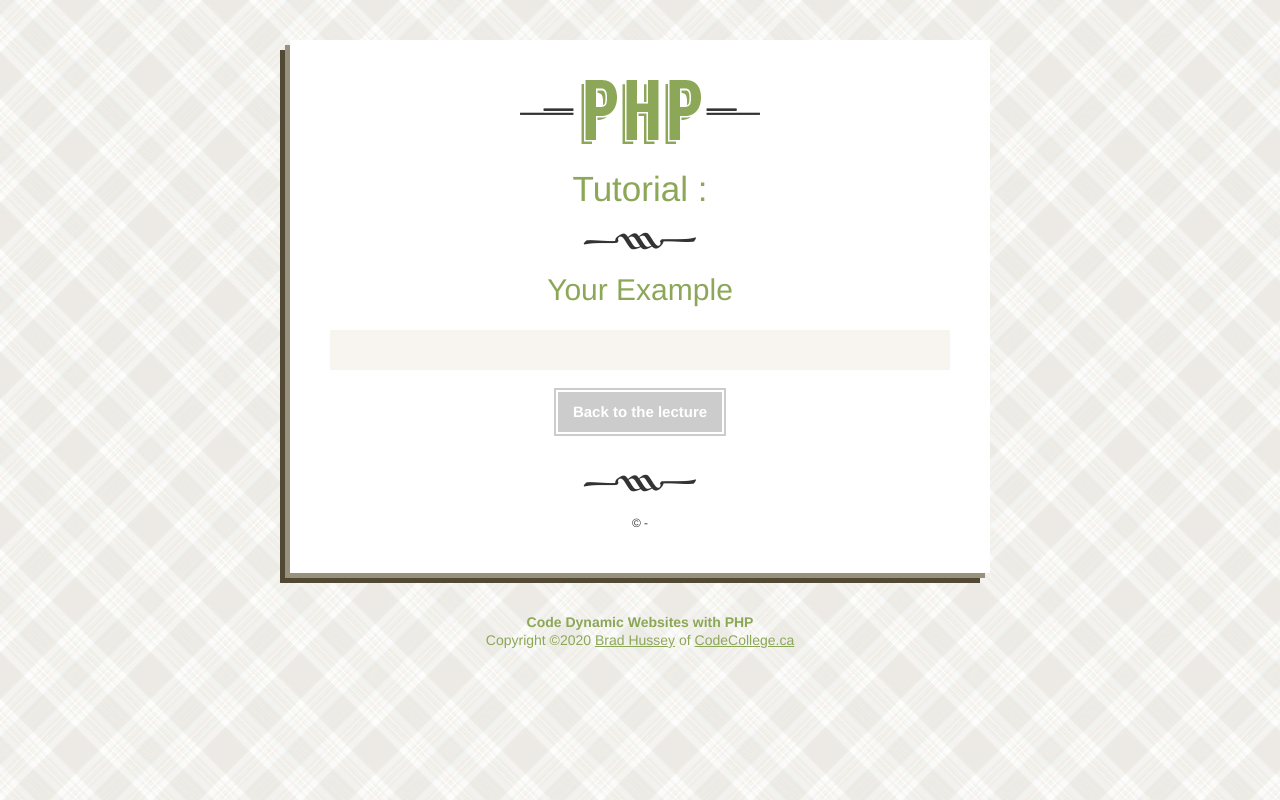
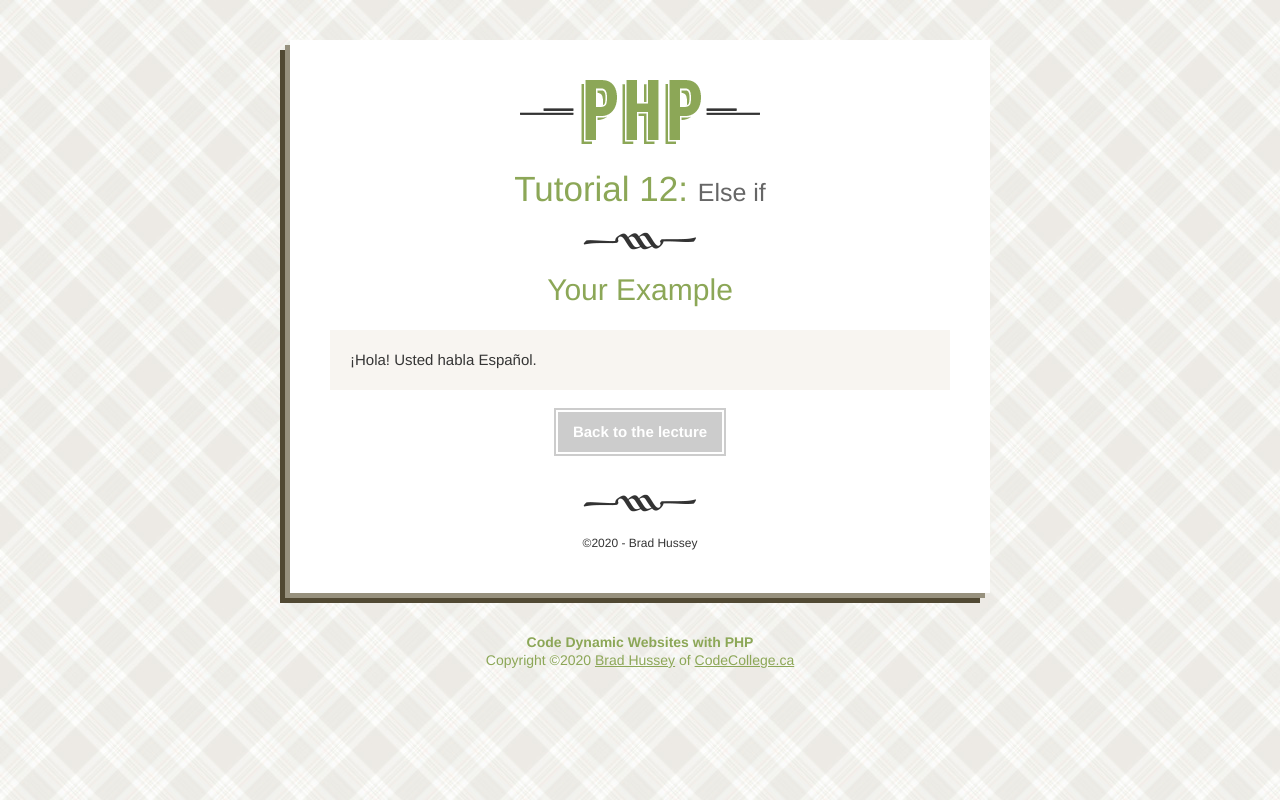
Before and after one commit to hebs87/php-basics, a PHP site: page /practice.php in a window 1280 px wide. Run offline with PHP 8.4, Linux system fonts and the light colour scheme.

Commit message:
Complete else if challenge

```diff
--- a/12_Elseif/practice.php
+++ b/12_Elseif/practice.php
@@ -1,18 +1,22 @@
 <?php
 
 	// Constants
+    define("TITLE", "Else if");
 
+    // Custom Variables
+    $this_year = date('Y');
+    $lesson_num = 12;
+    $my_name = "Brad Hussey";
 
-	// Custom Variables
-
+    $native_language = "Spanish";
 
 ?>
 
 <!DOCTYPE html>
-<html>
+<html lang="en">
 	<head>
-		<title>PHP <!-- TITLE --></title>
-		<link href="../assets/styles.css" rel="stylesheet">
+        <title>PHP <?php echo TITLE; ?></title>
+        <link href="../assets/styles.css" rel="stylesheet">
 	</head>
 	<body>
 		<div class="wrapper">
@@ -20,21 +24,29 @@
 				<img src="../assets/img/logo.png" alt="PHP">
 			</a>
 
-			<h1>Tutorial <!-- LESSON NUMBER -->: <small><!-- TITLE --></small></h1>
-			<hr>
+            <h1>Tutorial <?php echo $lesson_num; ?>: <small><?php echo TITLE; ?></small></h1>
+            <hr>
 
 			<h2>Your Example</h2>
 
 			<div class="sandbox">
-
-			</div><!-- end sandbox -->
+                <?php
+                    if ($native_language == "French") {
+                        echo "Bonjour! Vouz parlez Fran&ccedil;ais.";
+                    } else if ($native_language == "Spanish") {
+                        echo "&iexcl;Hola! Usted habla Espa&ntilde;ol.";
+                    } else {
+                        echo "Hello! You probably speak English.";
+                    }
+                ?>
+            </div><!-- end sandbox -->
 
 			<a href="index.php" class="button">Back to the lecture</a>
 
 			<hr>
 
-			<small>&copy;<!-- YEAR --> - <!-- NAME --></small>
-		</div><!-- end wrapper -->
+            <small>&copy;<?php echo $this_year; ?> - <?php echo $my_name; ?></small>
+        </div><!-- end wrapper -->
 
 		<div class="copyright-info">
 			<?php include('../assets/includes/copyright.php'); ?>
```
